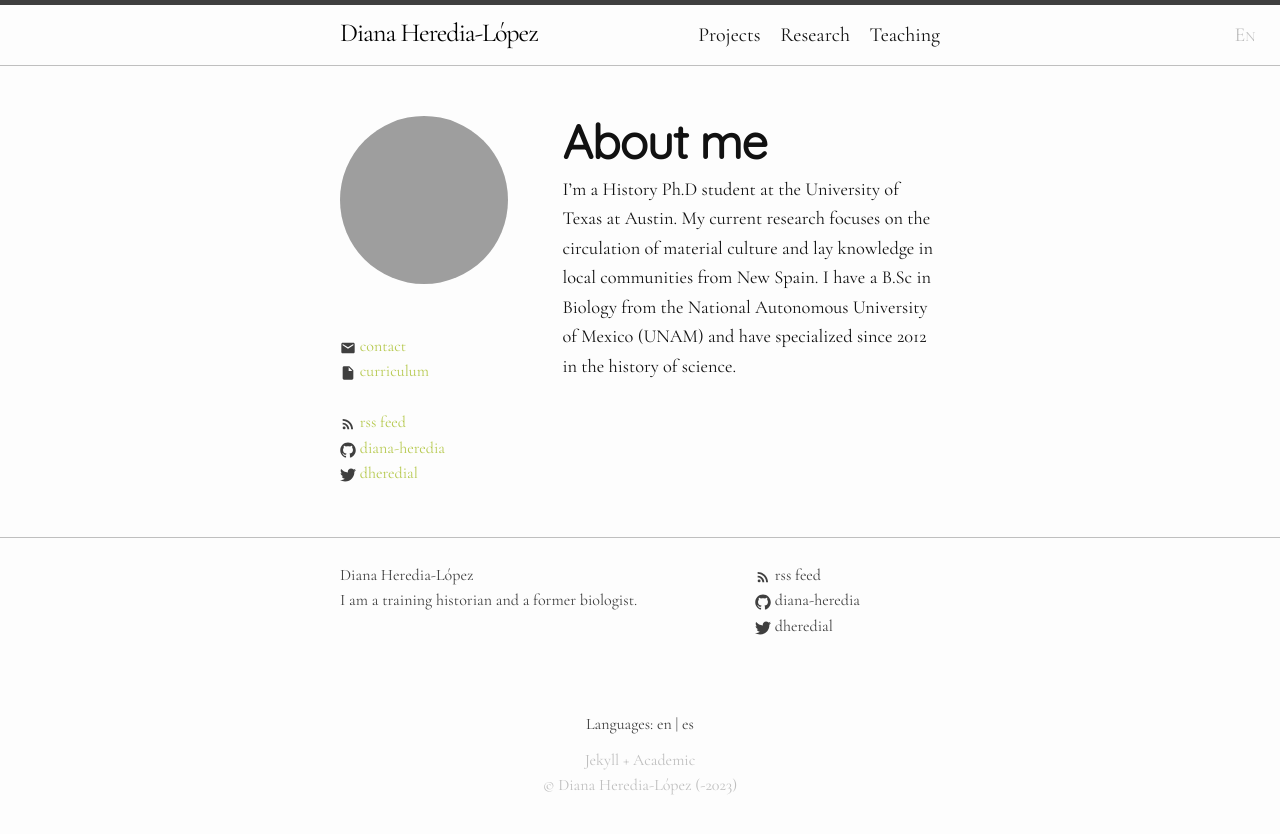
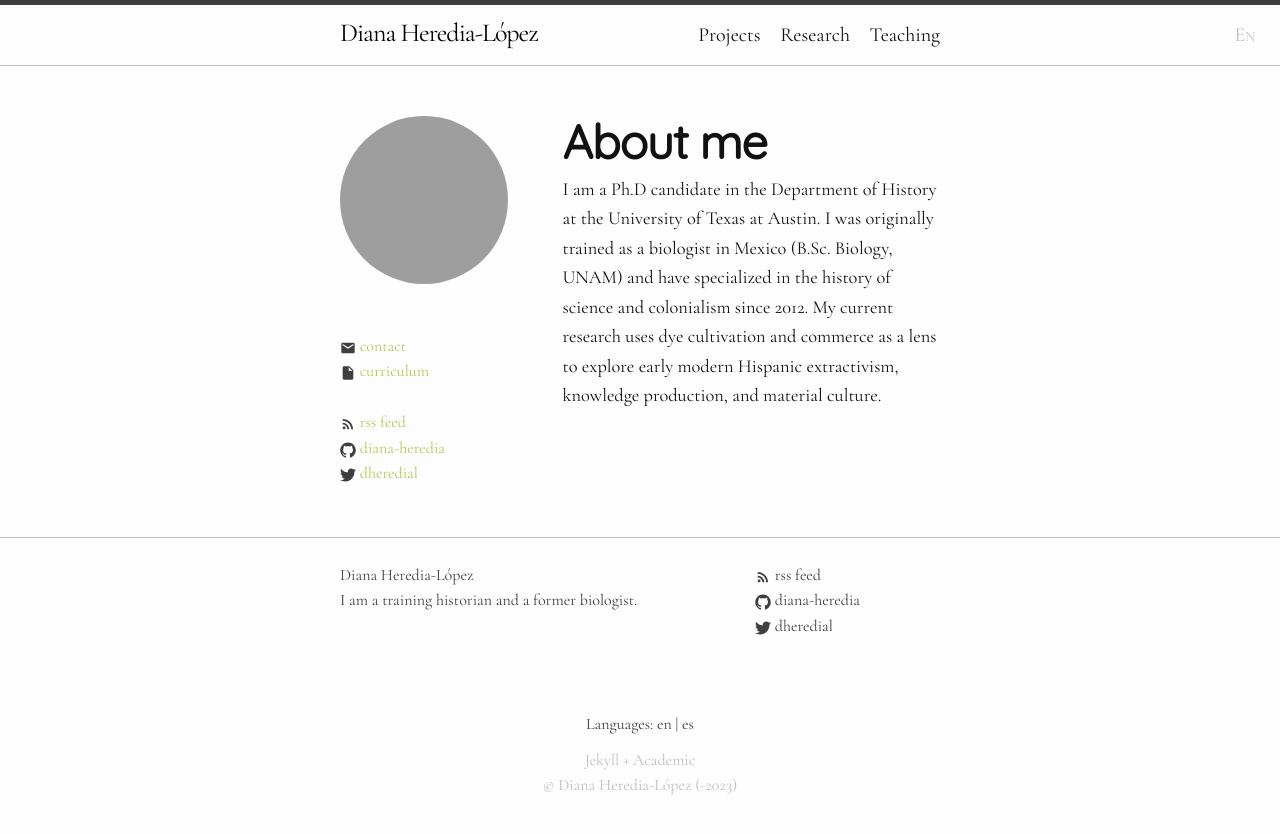
Before and after one commit to diana-heredia/diana-heredia.github.io, a Jekyll site: the page built from index.markdown, in a window 1280 px wide. Shown: the top 834 px of the page. Built offline with Jekyll 4.4.1, drawn with Linux system fonts in a browser that asks for light colours; grey boxes are pictures that could not be loaded.

Commit message:
updated bio info

```diff
--- a/index.markdown
+++ b/index.markdown
@@ -7,8 +7,4 @@ title: About me
 invisible: true
 permalink:
 ---
-I'm a History Ph.D student at the University of Texas at Austin. My current
-research focuses on the circulation of material culture and lay knowledge in
-local communities from New Spain.
-I have a B.Sc in Biology from the National Autonomous University of Mexico
-(UNAM) and have specialized since 2012 in the history of science.
+I am a Ph.D candidate in the Department of History at the University of Texas at Austin. I was originally trained as a biologist in Mexico (B.Sc. Biology, UNAM) and have specialized in the history of science and colonialism since 2012. My current research uses dye cultivation and commerce as a lens to explore early modern Hispanic extractivism, knowledge production, and material culture.
```
